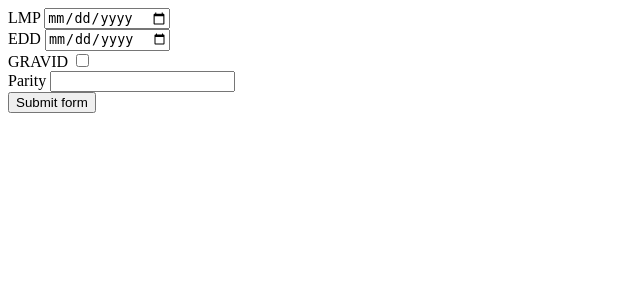
After one commit to ang60/pumwani, a Django app: template patients/templates/row.html in a window 1280 px wide. The commit adds this page. Shown: the top 300 px of the page, without its empty margins (0-640 px from the left). Run offline with Django 4.2, Linux system fonts and the light colour scheme; the template is opened without the code that fills it, so the values that code supplies are empty; parts of the project's set-up code (start-up, migrations or seed data) failed here and were passed over.

Commit message:
made changes

```diff
--- /dev/null
+++ b/patients/templates/row.html
@@ -0,0 +1,52 @@
+<div class="row">
+    <div class="col-md-3 btn-group" role="group" aria-label="Basic checkbox toggle button group">
+        <div class="col-md-12 flex-row align-items-center justify-content-center">
+          <div class="row mt-2">
+            <!-- <div class="form-check">
+              <input class="form-check-input" name="LMP" type="checkbox" id="checkbox1">
+              <label class="form-check-label" for="checkbox1">LMP</label>
+            </div> -->
+            <div class="input-group mb-3">
+                <label for="lmp">LMP</label>
+                <input type="date" class="ms-2 form-control" name="LMP" required>
+            </div>
+          </div>
+          <div class="row mt-2 ">
+            <!-- <div class="form-check">
+              <input class="form-check-input"  name="EDD" type="checkbox" id="checkbox2">
+              <label class="form-check-label" for="checkbox2">EDD</label>
+            </div> -->
+            <div class="input-group mb-3 ">
+                <label for="edd">EDD</label>
+                <input type="date" class="ms-2 form-control" name="EDD" required>
+            </div>
+          </div>
+          <div class="row mt-2 ">
+            <div class="form-check">
+              <label class="form-check-label" for="gravid">GRAVID</label>
+
+              <input class="form-check-input ms-2" name="GRAVID" type="checkbox" id="gravid">
+
+            </div>
+          </div>
+
+          <div class="row mt-2">
+            <div class="input-group mb-3">
+                <label for="parity">Parity</label>
+                <input type="number" class="ms-2 form-control" name="PARITY" required>
+            </div>
+          </div>
+          <div class="col-md-12">
+            <div class="row mt-4">
+              <button class="btn btn-secondary" type="submit">Submit form</button>
+            </div>
+          </div>
+        </div>
+
+      </div>
+    </div>
+
+
+
+
+</div>
--- a/patients/views.py
+++ b/patients/views.py
@@ -87,7 +87,7 @@ def obstetric_historyformone(request):
 
 def obstetric_historyformtwo(request):
     if request.method == 'POST':
-        form = obstetrichistoryformtwo(request.POST)
+        form = obstetrichhistoryformtwo(request.POST)
 
         if form.is_valid():
             form.save()
```
Also changed, not shown: patients/admin.py (+6 -1 lines), patients/forms.py (+6 -6 lines), patients/models.py (+77 -61 lines), patients/templates/obstetric_historyformone.html (+30 -7 lines), patients/templates/obstetric_historyformtwo.html (added, +16 -0 lines), patients/migrations/0041_alter_obstetric_history_gravid.py (added), patients/migrations/0042_alter_obstetric_history_gravid.py (added), patients/migrations/0043_obstetric_historyformfive_obstetric_historyformfour_and_more.py (added), patients/migrations/0044_alter_obstetric_historyformone_gravid.py (added), patients/migrations/0045_alter_obstetric_historyformone_gravid.py (added), patients/migrations/0046_alter_obstetric_historyformone_gravid.py (added).
